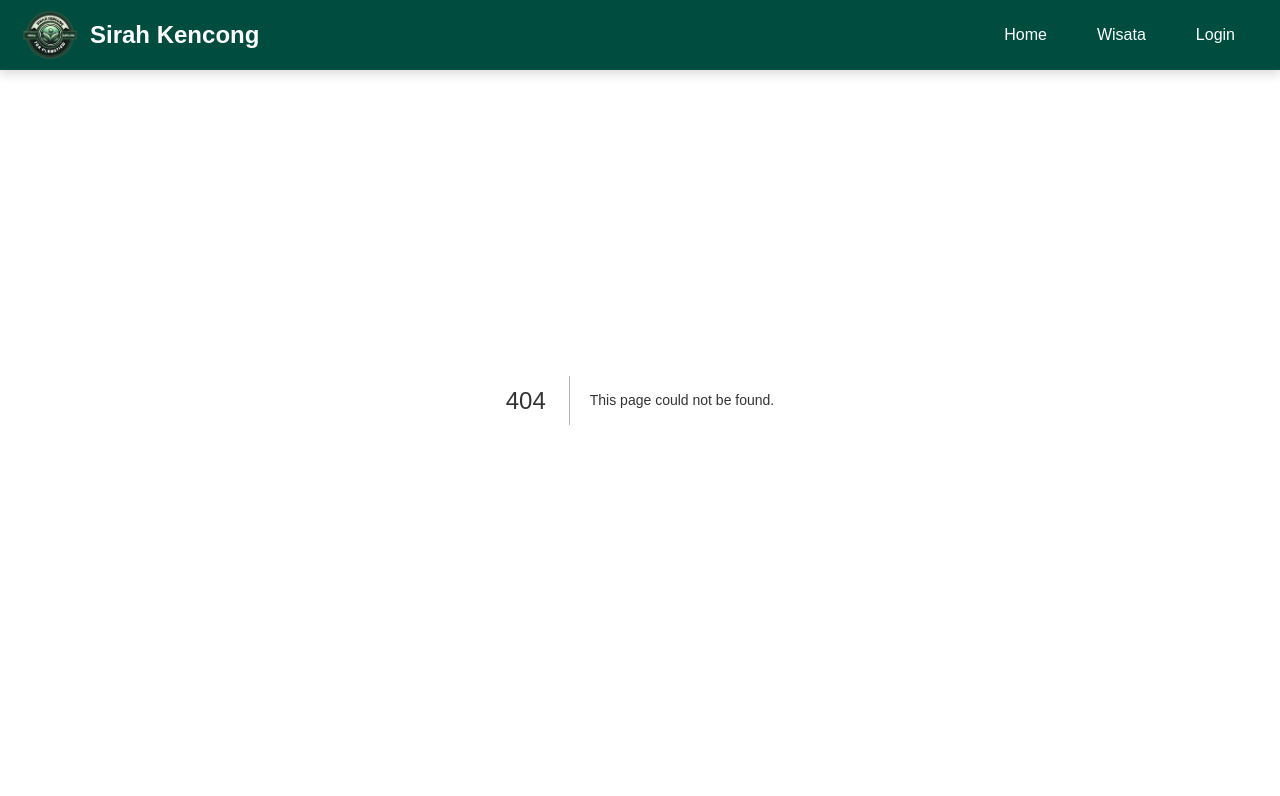
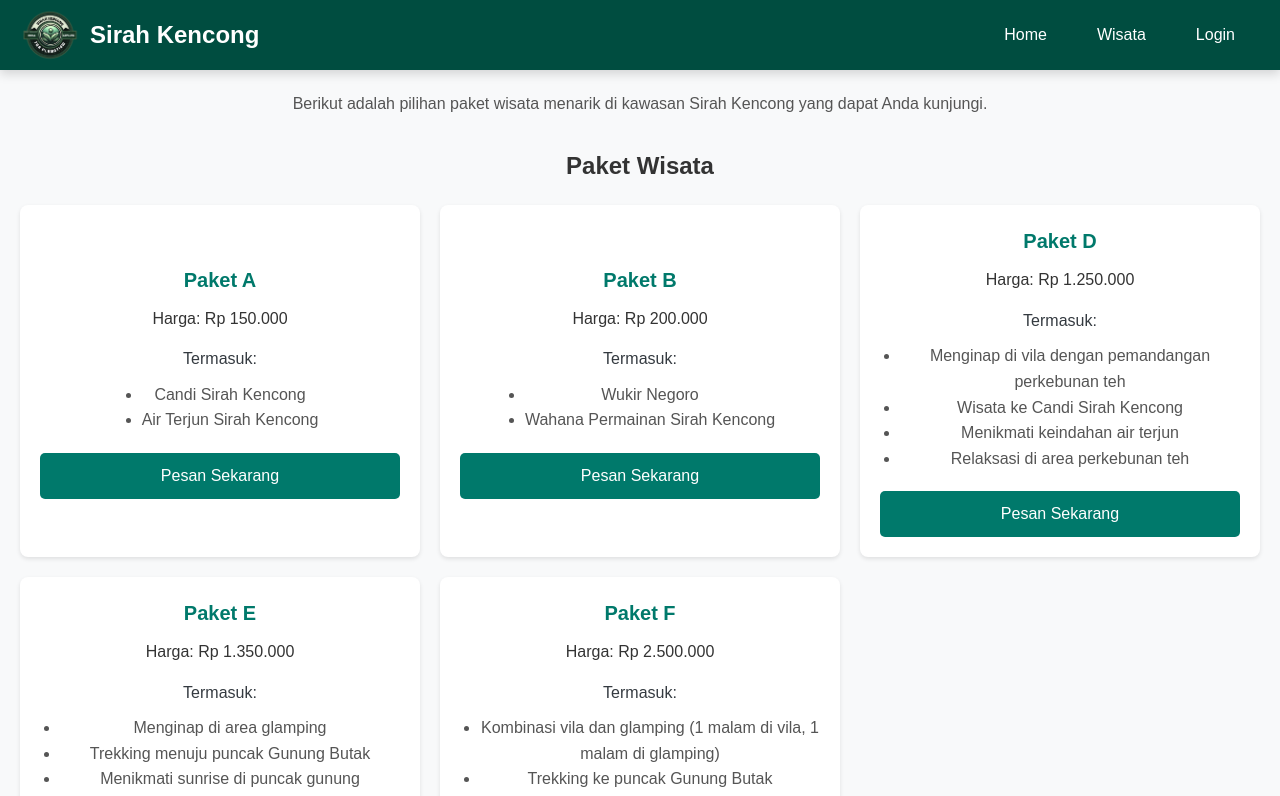
Before and after one commit to ifa10/ProjectAPI-Kel2, a Next.js app: page /member-dashboard in a window 1280 px wide. Before the commit this address had no page. Shown: the top 796 px of the page. Built offline with nearby package versions, Linux system fonts and the light colour scheme.

Commit message:
Add files via upload

```diff
--- /dev/null
+++ b/src/pages/member-dashboard.tsx
@@ -0,0 +1,188 @@
+import { useEffect, useState } from 'react';
+import { Wisata, WisataPackage, WisataItem } from '../types/wisata';
+
+const MemberDashboard = () => {
+  const wisataPackages: Wisata[] = [
+    {
+      id: 1,
+      name: 'Paket A',
+      description: 'Paket Wisata A',
+      price: 150000,
+      includes: [
+        'Candi Sirah Kencong',
+        'Air Terjun Sirah Kencong'
+      ]
+    },
+    {
+      id: 2,
+      name: 'Paket B',
+      description: 'Paket Wisata B',
+      price: 200000,
+      includes: [
+        'Wukir Negoro',
+        'Wahana Permainan Sirah Kencong'
+      ]
+    },
+    {
+      id: 3,
+      name: 'Paket D',
+      description: 'Paket Wisata D',
+      price: 1250000,
+      includes: [
+        'Menginap di vila dengan pemandangan perkebunan teh',
+        'Wisata ke Candi Sirah Kencong',
+        'Menikmati keindahan air terjun',
+        'Relaksasi di area perkebunan teh'
+      ]
+    },
+    {
+      id: 4,
+      name: 'Paket E',
+      description: 'Paket Wisata E',
+      price: 1350000,
+      includes: [
+        'Menginap di area glamping',
+        'Trekking menuju puncak Gunung Butak',
+        'Menikmati sunrise di puncak gunung',
+        'Wisata ke air terjun untuk bermain air dan berfoto'
+      ]
+    },
+    {
+      id: 5,
+      name: 'Paket F',
+      description: 'Paket Wisata F',
+      price: 2500000,
+      includes: [
+        'Kombinasi vila dan glamping (1 malam di vila, 1 malam di glamping)',
+        'Trekking ke puncak Gunung Butak',
+        'Wisata sejarah ke Candi Sirah Kencong',
+        'Eksplorasi air terjun'
+      ]
+    }
+  ];
+
+  const [loading, setLoading] = useState(false);
+  const [processingId, setProcessingId] = useState<number | null>(null);
+
+  const handleCheckout = async (wisataId: number) => {
+    setProcessingId(wisataId);
+    setLoading(true);
+
+    try {
+      const response = await fetch('/api/pemesanan', {
+        method: 'POST',
+        headers: {
+          'Content-Type': 'application/json',
+        },
+        body: JSON.stringify({ wisataId }),
+      });
+
+      if (!response.ok) throw new Error('Checkout failed');
+
+      const { redirectUrl } = await response.json();
+      window.location.href = redirectUrl;
+    } catch (error) {
+      console.error('Checkout error:', error);
+      alert('Failed to process checkout. Please try again.');
+    } finally {
+      setLoading(false);
+      setProcessingId(null);
+    }
+  };
+
+  return (
+    <div style={{ display: "flex", flexDirection: "column", minHeight: "100vh" }}>
+      <main style={{ flex: 1, padding: "20px", backgroundColor: "#f8f9fa" }}>
+        <h1 style={{ textAlign: "center", fontSize: "2rem", marginBottom: "20px", color: "#333" }}>
+          Pilihan Wisata
+        </h1>
+        <p style={{ textAlign: "center", fontSize: "1rem", color: "#555", marginBottom: "30px" }}>
+          Berikut adalah pilihan paket wisata menarik di kawasan Sirah Kencong yang dapat Anda kunjungi.
+        </p>
+
+        <h2 style={{ textAlign: "center", fontSize: "1.5rem", marginBottom: "20px", color: "#333" }}>
+          Paket Wisata
+        </h2>
+        <div
+          style={{
+            display: "grid",
+            gridTemplateColumns: "repeat(auto-fit, minmax(300px, 1fr))",
+            gap: "20px",
+            marginBottom: "30px",
+          }}
+        >
+          {wisataPackages.map((wisata) => (
+            <div
+              key={wisata.id}
+              style={{
+                backgroundColor: "#fff",
+                borderRadius: "8px",
+                boxShadow: "0 2px 4px rgba(0, 0, 0, 0.1)",
+                padding: "20px",
+                transition: "transform 0.2s, box-shadow 0.2s",
+                display: "flex",
+                flexDirection: "column",
+                alignItems: "center",
+                justifyContent: "center",
+                textAlign: "center",
+                cursor: "pointer"
+              }}
+              onMouseEnter={(e) => {
+                e.currentTarget.style.transform = "scale(1.05)";
+                e.currentTarget.style.boxShadow = "0 4px 8px rgba(0, 0, 0, 0.2)";
+              }}
+              onMouseLeave={(e) => {
+                e.currentTarget.style.transform = "scale(1)";
+                e.currentTarget.style.boxShadow = "0 2px 4px rgba(0, 0, 0, 0.1)";
+              }}
+            >
+              {wisata.image && (
+                <div style={{ width: "100%", height: "200px", marginBottom: "15px", borderRadius: "8px", overflow: "hidden" }}>
+                  <img
+                    src={wisata.image}
+                    alt={wisata.name}
+                    style={{ width: "100%", height: "100%", objectFit: "cover", borderRadius: "8px" }}
+                  />
+                </div>
+              )}
+              <h3 style={{ color: "#00796b", fontSize: "1.25rem", marginBottom: "10px" }}>
+                {wisata.name}
+              </h3>
+              <p style={{ color: "#333", marginBottom: "15px" }}>
+                Harga: Rp {wisata.price.toLocaleString('id-ID')}
+              </p>
+              <div style={{ marginBottom: "20px" }}>
+                <p style={{ fontWeight: "500", marginBottom: "10px" }}>Termasuk:</p>
+                <ul style={{ listStyleType: "disc", paddingLeft: "20px", color: "#555" }}>
+                  {wisata.includes.map((item, idx) => (
+                    <li key={idx}>{item}</li>
+                  ))}
+                </ul>
+              </div>
+              <button
+                onClick={() => handleCheckout(wisata.id)}
+                disabled={loading && processingId === wisata.id}
+                style={{
+                  backgroundColor: "#00796b",
+                  color: "#fff",
+                  padding: "10px 20px",
+                  borderRadius: "5px",
+                  border: "none",
+                  cursor: "pointer",
+                  width: "100%",
+                  transition: "background-color 0.3s",
+                }}
+                onMouseEnter={(e) => e.currentTarget.style.backgroundColor = "#004d40"}
+                onMouseLeave={(e) => e.currentTarget.style.backgroundColor = "#00796b"}
+              >
+                {loading && processingId === wisata.id ? 'Processing...' : 'Pesan Sekarang'}
+              </button>
+            </div>
+          ))}
+        </div>
+      </main>
+    </div>
+  );
+};
+
+export default MemberDashboard;
```
